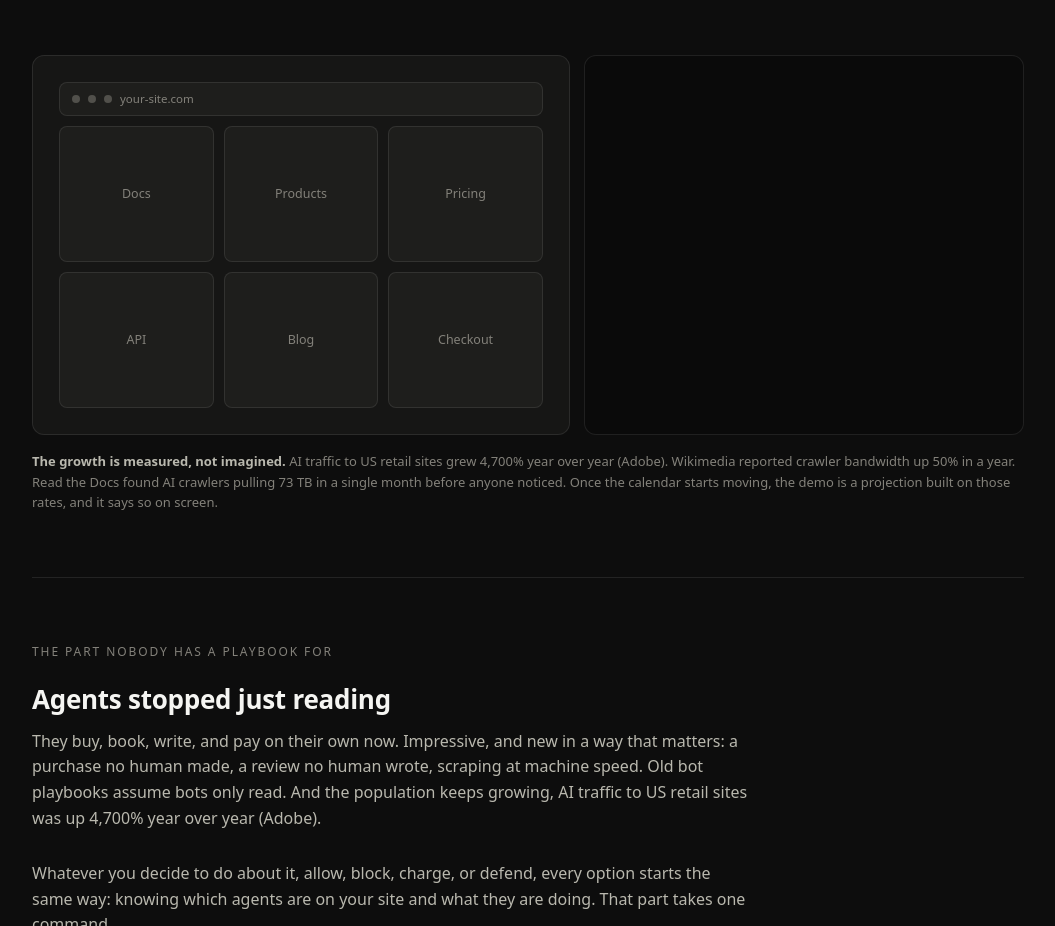
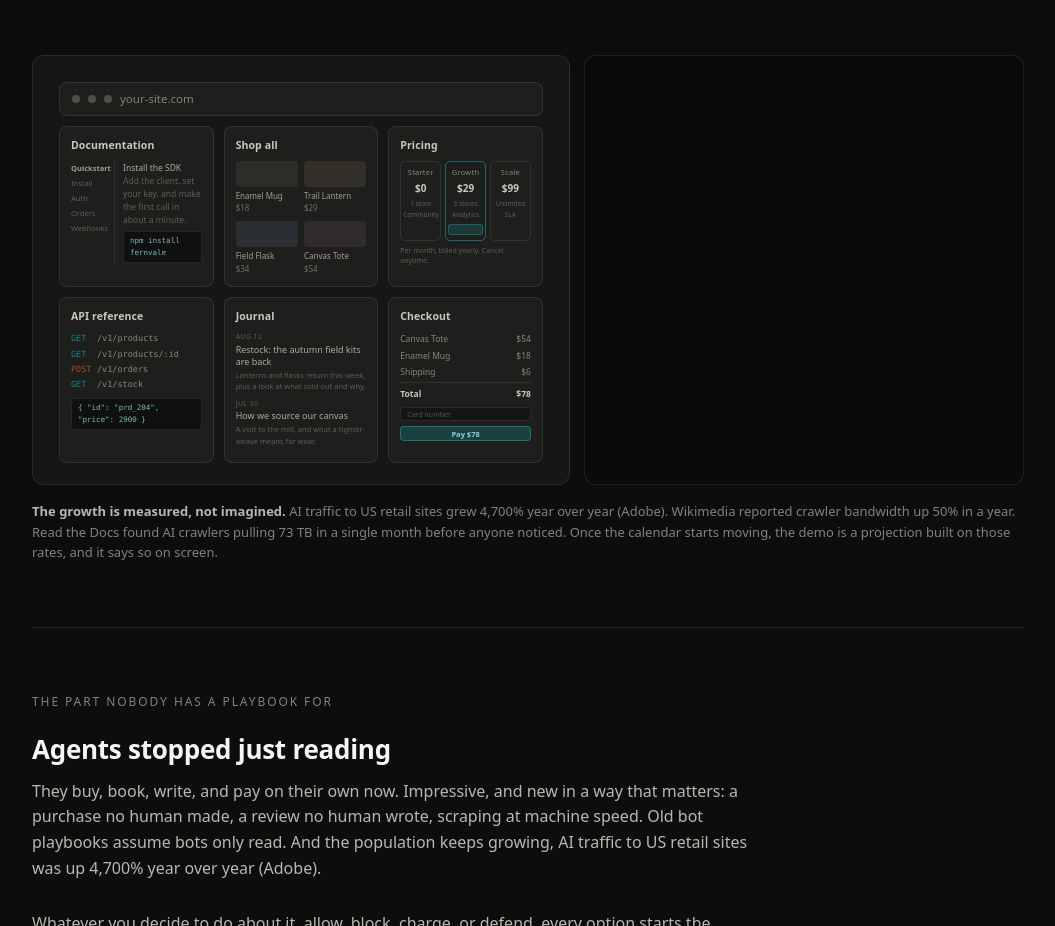
Before and after one commit to agentborder/agentborder, a website: page docs/index.html in a window 1280 px wide. Shown: the part 1120-2046 px from the top of the page, without its empty margins (112-1167 px from the left). Drawn offline with Linux system fonts and the light colour scheme.

Commit message:
Make the demo site a believable miniature storefront

```diff
--- a/docs/index.html
+++ b/docs/index.html
@@ -87,14 +87,44 @@ h2{font-size:26px;font-weight:700;letter-spacing:-.01em;margin-bottom:8px}
 .alert.show{visibility:visible;opacity:1}
 .stage-row{display:grid;grid-template-columns:1.1fr .9fr;gap:14px}
 @media(max-width:820px){.stage-row{grid-template-columns:1fr}}
-#stage{position:relative;background:var(--surface);border:1px solid var(--border);border-radius:12px;height:380px;overflow:hidden}
+#stage{position:relative;background:var(--surface);border:1px solid var(--border);border-radius:12px;height:430px;overflow:hidden}
 #stage.shake{animation:shake .35s}
 @keyframes shake{0%,100%{transform:translateX(0)}25%{transform:translateX(-3px)}75%{transform:translateX(3px)}}
 .site{position:absolute;inset:26px;display:grid;grid-template-rows:34px 1fr;gap:10px}
 .site .bar{background:var(--surface2);border:1px solid var(--border);border-radius:8px;display:flex;align-items:center;gap:8px;padding:0 12px}
 .site .bar i{width:8px;height:8px;border-radius:50%;background:var(--muted);opacity:.5}
 .site .cols{display:grid;grid-template-columns:1fr 1fr 1fr;gap:10px}
-.blk{background:var(--surface2);border:1px solid var(--border);border-radius:8px;display:flex;align-items:center;justify-content:center;font-size:12.5px;color:var(--muted);position:relative;transition:box-shadow .2s}
+.blk{background:var(--surface2);border:1px solid var(--border);border-radius:8px;position:relative;transition:box-shadow .2s;padding:10px 11px;overflow:hidden;text-align:left}
+.blk h4{font-size:10.5px;font-weight:650;color:#c9c7be;margin-bottom:7px;letter-spacing:.01em}
+.blk .crumb{font-size:7.5px;color:#5c5a54;margin-bottom:3px;letter-spacing:.04em}
+.blk .t{font-size:8.5px;line-height:1.55;color:#87857c}
+.blk .mut{color:#5f5d57}
+.blk .docwrap{display:flex;gap:8px}
+.blk .docnav{flex:none;width:44px;font-size:7.5px;line-height:2;color:#5f5d57;border-right:1px solid var(--border);padding-right:6px}
+.blk .docnav b{color:#9c9a90;font-weight:600;display:block}
+.blk .codestrip{margin-top:5px;background:#101010;border:1px solid var(--border);border-radius:4px;padding:3px 6px;font:7.5px/1.6 ui-monospace,Menlo,monospace;color:#7fb8ba}
+.blk .pgrid{display:grid;grid-template-columns:1fr 1fr;gap:6px}
+.blk .pcard .pthumb{height:26px;border-radius:4px;margin-bottom:3px}
+.blk .pcard .pn{font-size:8px;color:#a09e94;white-space:nowrap;overflow:hidden}
+.blk .pcard .pp{font-size:8px;color:#6e6c64;font-variant-numeric:tabular-nums}
+.blk .tiers{display:grid;grid-template-columns:1fr 1fr 1fr;gap:4px;min-width:0}
+.blk .tier{border:1px solid var(--border);border-radius:5px;padding:4px 2px 5px;text-align:center;min-width:0;overflow:hidden}
+.blk .tier.hot{border-color:rgba(20,198,203,.45)}
+.blk .tier .tn{font-size:7.5px;color:#8a887f;letter-spacing:.03em}
+.blk .tier .tp{font-size:10px;font-weight:700;color:#c9c7be;margin:2px 0}
+.blk .tier .tf{font-size:6.5px;line-height:1.7;color:#5f5d57}
+.blk .tier .tb{margin-top:4px;height:11px;border-radius:3px;background:rgba(20,198,203,.16);border:1px solid rgba(20,198,203,.3)}
+.blk .ep{font:8.5px/1.8 ui-monospace,Menlo,monospace;color:#87857c;white-space:nowrap;overflow:hidden}
+.blk .ep i{font-style:normal;color:rgba(20,198,203,.6);display:inline-block;width:26px}
+.blk .ep i.po{color:rgba(217,89,38,.75)}
+.blk .post{margin-bottom:6px}
+.blk .post .pd{font-size:7px;color:#5c5a54;letter-spacing:.05em}
+.blk .post .pt{font-size:9px;color:#aca99f;line-height:1.35;margin:1px 0 2px}
+.blk .post .pe{font-size:7.5px;line-height:1.5;color:#5f5d57;overflow:hidden;max-height:22px}
+.blk .orow{display:flex;justify-content:space-between;font-size:8.5px;color:#87857c;line-height:1.9}
+.blk .orow.tot{border-top:1px solid var(--border);margin-top:2px;padding-top:3px;color:#c9c7be;font-weight:650}
+.blk .field{margin-top:5px;height:14px;border:1px solid var(--border);border-radius:4px;background:#151514;font-size:7px;color:#54524c;line-height:14px;padding:0 6px}
+.blk .payb{margin-top:5px;height:15px;border-radius:4px;background:rgba(20,198,203,.2);border:1px solid rgba(20,198,203,.4);font-size:7.5px;font-weight:650;color:#7fd4d6;text-align:center;line-height:15px}
 .blk.hit{box-shadow:inset 0 0 0 1px var(--accent)}
 .blk.deny{box-shadow:inset 0 0 0 1px var(--red)}
 .blk.err{background:rgba(230,103,103,.14);box-shadow:inset 0 0 0 1px var(--red)}
@@ -106,7 +136,7 @@ h2{font-size:26px;font-weight:700;letter-spacing:-.01em;margin-bottom:8px}
 #overlay .row b{color:var(--ink);font-variant-numeric:tabular-nums}
 #overlay .cta-line{margin-top:10px;font-size:12.5px;color:var(--ink2);line-height:1.55}
 #overlay code{color:var(--accent);font-family:ui-monospace,Menlo,monospace}
-#feed{background:#0a0a0a;border:1px solid var(--border);border-radius:12px;height:380px;overflow:hidden;padding:16px 18px;font:12px/1.85 ui-monospace,Menlo,monospace}
+#feed{background:#0a0a0a;border:1px solid var(--border);border-radius:12px;height:430px;overflow:hidden;padding:16px 18px;font:12px/1.85 ui-monospace,Menlo,monospace}
 #feed div{white-space:nowrap;overflow:hidden;text-overflow:ellipsis}
 .realcase{margin-top:16px;font-size:13px;color:var(--muted)}
 .realcase b{color:var(--ink2)}
@@ -178,12 +208,57 @@ footer{padding:44px 0 64px;border-top:1px solid var(--border);color:var(--muted)
       <div class="site">
         <div class="bar"><i></i><i></i><i></i><span style="font-size:11.5px;color:var(--muted)">your-site.com</span></div>
         <div class="cols">
-          <div class="blk" data-p="/docs">Docs</div>
-          <div class="blk" data-p="/products">Products</div>
-          <div class="blk" data-p="/pricing">Pricing</div>
-          <div class="blk" data-p="/api">API</div>
-          <div class="blk" data-p="/blog">Blog</div>
-          <div class="blk" data-p="/checkout">Checkout</div>
+          <div class="blk" data-p="/docs">
+            <h4>Documentation</h4>
+            <div class="docwrap">
+              <div class="docnav"><b>Quickstart</b>Install<br>Auth<br>Orders<br>Webhooks</div>
+              <div style="flex:1;min-width:0">
+                <div class="t" style="color:#aca99f">Install the SDK</div>
+                <div class="t mut">Add the client, set your key, and make the first call in about a minute.</div>
+                <div class="codestrip">npm install fernvale</div>
+              </div>
+            </div>
+          </div>
+          <div class="blk" data-p="/products">
+            <h4>Shop all</h4>
+            <div class="pgrid">
+              <div class="pcard"><div class="pthumb" style="background:#2a2d28"></div><div class="pn">Enamel Mug</div><div class="pp">$18</div></div>
+              <div class="pcard"><div class="pthumb" style="background:#33302a"></div><div class="pn">Trail Lantern</div><div class="pp">$29</div></div>
+              <div class="pcard"><div class="pthumb" style="background:#2b2e33"></div><div class="pn">Field Flask</div><div class="pp">$34</div></div>
+              <div class="pcard"><div class="pthumb" style="background:#322b2e"></div><div class="pn">Canvas Tote</div><div class="pp">$54</div></div>
+            </div>
+          </div>
+          <div class="blk" data-p="/pricing">
+            <h4>Pricing</h4>
+            <div class="tiers">
+              <div class="tier"><div class="tn">Starter</div><div class="tp">$0</div><div class="tf">1 store<br>Community</div></div>
+              <div class="tier hot"><div class="tn">Growth</div><div class="tp">$29</div><div class="tf">3 stores<br>Analytics</div><div class="tb"></div></div>
+              <div class="tier"><div class="tn">Scale</div><div class="tp">$99</div><div class="tf">Unlimited<br>SLA</div></div>
+            </div>
+            <div class="t mut" style="margin-top:5px;font-size:7px">Per month, billed yearly. Cancel anytime.</div>
+          </div>
+          <div class="blk" data-p="/api">
+            <h4>API reference</h4>
+            <div class="ep"><i>GET</i>/v1/products</div>
+            <div class="ep"><i>GET</i>/v1/products/:id</div>
+            <div class="ep"><i class="po">POST</i>/v1/orders</div>
+            <div class="ep"><i>GET</i>/v1/stock</div>
+            <div class="codestrip">{ "id": "prd_204", "price": 2900 }</div>
+          </div>
+          <div class="blk" data-p="/blog">
+            <h4>Journal</h4>
+            <div class="post"><div class="pd">AUG 12</div><div class="pt">Restock: the autumn field kits are back</div><div class="pe">Lanterns and flasks return this week, plus a look at what sold out and why.</div></div>
+            <div class="post"><div class="pd">JUL 30</div><div class="pt">How we source our canvas</div><div class="pe">A visit to the mill, and what a tighter weave means for wear.</div></div>
+          </div>
+          <div class="blk" data-p="/checkout">
+            <h4>Checkout</h4>
+            <div class="orow"><span>Canvas Tote</span><span>$54</span></div>
+            <div class="orow"><span>Enamel Mug</span><span>$18</span></div>
+            <div class="orow mut"><span>Shipping</span><span>$6</span></div>
+            <div class="orow tot"><span>Total</span><span>$78</span></div>
+            <div class="field">Card number</div>
+            <div class="payb">Pay $78</div>
+          </div>
         </div>
       </div>
       <div id="overlay">
```
